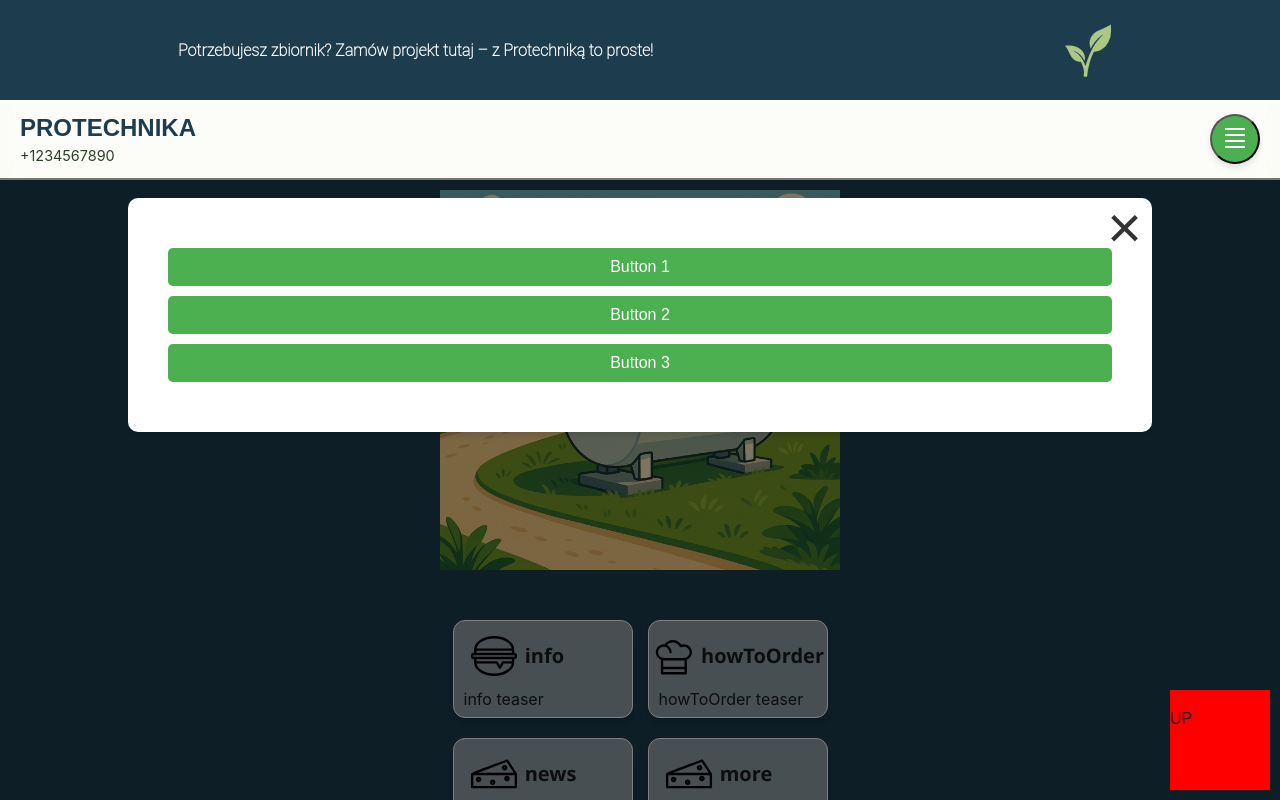
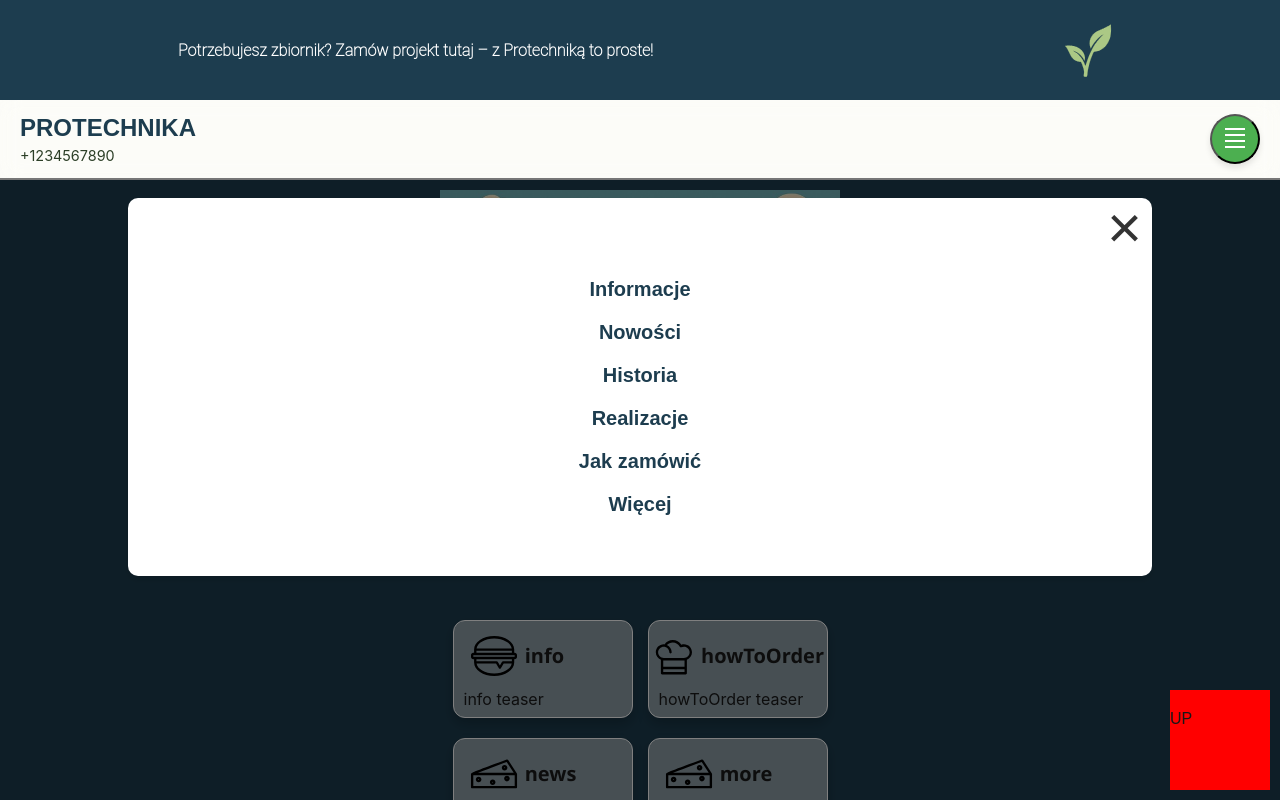
Before and after one commit to KFuczek/AF-site, a Next.js app: page /AF-site/ in a window 1280 px wide. Both pictures are taken after a click on the button 1235 px from the left and 139 px from the top of the page. Built offline with nearby package versions, Linux system fonts and the light colour scheme.

Commit message:
feat: add waves and manu

```diff
--- a/src/components/modal-menu/page.module.css
+++ b/src/components/modal-menu/page.module.css
@@ -38,22 +38,21 @@
             line-height: 1;
         }
 
-        .menuButton {
-            display: block;
-            width: 100%;
-            padding: 10px;
-            margin: 10px 0;
-            font-size: 1rem;
-            background-color: #4CAF50;
-            color: white;
-            border: none;
-            border-radius: 5px;
-            cursor: pointer;
-            transition: background-color 0.2s ease;
+        ul {
+            list-style: none;
+            padding: 0;
+            margin: 40px 0 0;
         }
 
-        .menuButton:hover {
-            background-color: #388E3C;
+        li {
+            margin-bottom: 20px;
+        }
+
+        a {
+            text-decoration: none;
+            font-size: 20px;
+            color: #1D3D4F;
+            font-weight: 600;
         }
     }
 }
--- a/src/components/modal-menu/page.tsx
+++ b/src/components/modal-menu/page.tsx
@@ -1,6 +1,6 @@
 import styles from './page.module.css';
 
-export default function ModalMenu({toggleMenu}: {toggleMenu: (event: React.MouseEvent<HTMLElement>) => void}) {
+export default function ModalMenu({toggleMenu}: { toggleMenu: (event: React.MouseEvent<HTMLElement>) => void }) {
 
     return (
         <div className={styles.modalWrapper}>
@@ -9,9 +9,14 @@ export default function ModalMenu({toggleMenu}: {toggleMenu: (event: React.Mouse
                     <button className={styles.closeButton} onClick={toggleMenu}>
                         &times;
                     </button>
-                    <button className={styles.menuButton}>Button 1</button>
-                    <button className={styles.menuButton}>Button 2</button>
-                    <button className={styles.menuButton}>Button 3</button>
+                    <ul>
+                        <li><a href="#informacje">Informacje</a></li>
+                        <li><a href="#nowosci">Nowości</a></li>
+                        <li><a href="#historia">Historia</a></li>
+                        <li><a href="#realizacje">Realizacje</a></li>
+                        <li><a href="#zamowienie">Jak zamówić</a></li>
+                        <li><a href="#wiecej">Więcej</a></li>
+                    </ul>
                 </div>
             </div>
         </div>
--- a/src/components/standard-card/page.module.css
+++ b/src/components/standard-card/page.module.css
@@ -1,5 +1,61 @@
 .card {
+    position: relative;
     padding-top: 80px;
     background-color: #4CAF50;
     height: 100%;
+
+    .sectionAbout {
+        background: #cde7ec;
+        position: relative;
+        text-align: center;
+        padding: 60px 20px;
+        overflow: hidden;
+    }
+
+    .waveTop,
+    .waveBottom {
+        width: 100%;
+        height: 100px;
+        position: absolute;
+        left: 0;
+        background: #fdfdfd;
+    }
+
+    .waveTop {
+        top: 0px;
+        clip-path: polygon(100% 0%, 0% 0%, 0.00% 65.41%, 4.00% 64.48%, 8.00% 61.78%, 12.00% 57.66%, 16.00% 52.61%, 20.00% 47.26%, 24.00% 42.26%, 28.00% 38.22%, 32.00% 35.65%, 36.00% 34.84%, 40.00% 35.91%, 44.00% 38.72%, 48.00% 42.93%, 52.00% 48.02%, 56.00% 53.37%, 60.00% 58.32%, 64.00% 62.26%, 68.00% 64.72%, 72.00% 65.39%, 76.00% 64.19%, 80.00% 61.27%, 84.00% 56.98%, 88.00% 51.85%, 92.00% 46.51%, 96.00% 41.61%, 100.00% 37.76%);
+    }
+
+    .waveBottom {
+        bottom: 0px;
+        clip-path: polygon(100% 100%, 0% 100%, 0.00% 82.00%, 2.00% 81.43%, 4.00% 79.75%, 6.00% 77.02%, 8.00% 73.33%, 10.00% 68.81%, 12.00% 63.62%, 14.00% 57.96%, 16.00% 52.01%, 18.00% 45.99%, 20.00% 40.11%, 22.00% 34.58%, 24.00% 29.60%, 26.00% 25.34%, 28.00% 21.96%, 30.00% 19.57%, 32.00% 18.25%, 34.00% 18.06%, 36.00% 19.01%, 38.00% 21.05%, 40.00% 24.11%, 42.00% 28.09%, 44.00% 32.85%, 46.00% 38.22%, 48.00% 44.00%, 50.00% 50.00%, 52.00% 56.00%, 54.00% 61.78%, 56.00% 67.15%, 58.00% 71.91%, 60.00% 75.89%, 62.00% 78.95%, 64.00% 80.99%, 66.00% 81.94%, 68.00% 81.75%, 70.00% 80.43%, 72.00% 78.04%, 74.00% 74.66%, 76.00% 70.40%, 78.00% 65.42%, 80.00% 59.89%, 82.00% 54.01%, 84.00% 47.99%, 86.00% 42.04%, 88.00% 36.38%, 90.00% 31.19%, 92.00% 26.67%, 94.00% 22.98%, 96.00% 20.25%, 98.00% 18.57%, 100.00% 18.00%);
+    }
+
+    .aboutContent {
+        position: relative;
+        z-index: 1;
+        max-width: 700px;
+        margin: 0 auto;
+    }
+
+    .sectionTitle {
+        font-size: 32px;
+        color: #153a4d;
+        font-weight: 700;
+        margin-bottom: 32px;
+    }
+
+    .aboutImage {
+        width: 100%;
+        max-width: 100%;
+        border-radius: 16px;
+        margin-bottom: 24px;
+    }
+
+    .aboutText {
+        font-size: 18px;
+        color: #102c3a;
+        line-height: 1.6;
+    }
+
 }
--- a/src/components/standard-card/page.tsx
+++ b/src/components/standard-card/page.tsx
@@ -9,9 +9,18 @@ export default function StandardCard({title, imageUrl, description}: {
 
     return (
         <div className={styles.card}>
-            Title: {title}
-            Image: {imageUrl}
-            Description: {description}
+            <div className={styles.waveTop}></div>
+
+            <div className={styles.aboutContent}>
+                <h2 className={styles.sectionTitle}>{title}</h2>
+                <img src={imageUrl} alt="image" className={styles.aboutImage}/>
+                <p className={styles.aboutText}>
+                    Sed ut perspiciatis unde omnis iste natus error sit voluptatem accusantium doloremque laudantium.
+                </p>
+            </div>
+
+            <div className={styles.waveBottom}></div>
+
         </div>
     );
 }
```
